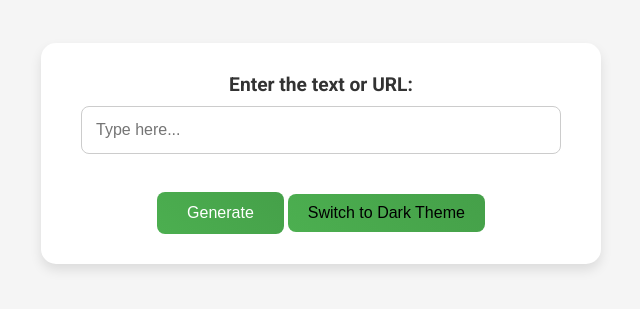
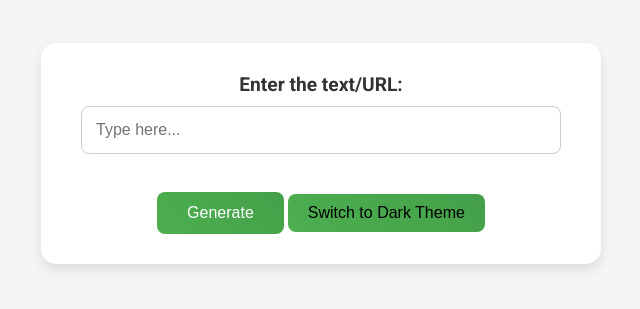
Before and after one commit to Smit-Zaveri/QR-Code-Generator, a plain HTML site: page index.html in a window 1280 px wide. Shown: the part 293-602 px from the top of the page, without its empty margins (319-959 px from the left). Drawn offline with Linux system fonts and the light colour scheme.

Commit message:
"Updated label text from 'Enter the text or URL:' to 'Enter the text/URL:'"

```diff
--- a/index.html
+++ b/index.html
@@ -9,7 +9,7 @@
 <body class="light-theme">
     <h1>QR Code Generator</h1>
     <div id="generator">
-        <label for="input">Enter the text or URL:</label>
+        <label for="input">Enter the text/URL:</label>
         <input type="text" id="input" placeholder="Type here...">
         <button id="generate">Generate</button>
         <div id="qrcode" style="display: none;"></div>
```
